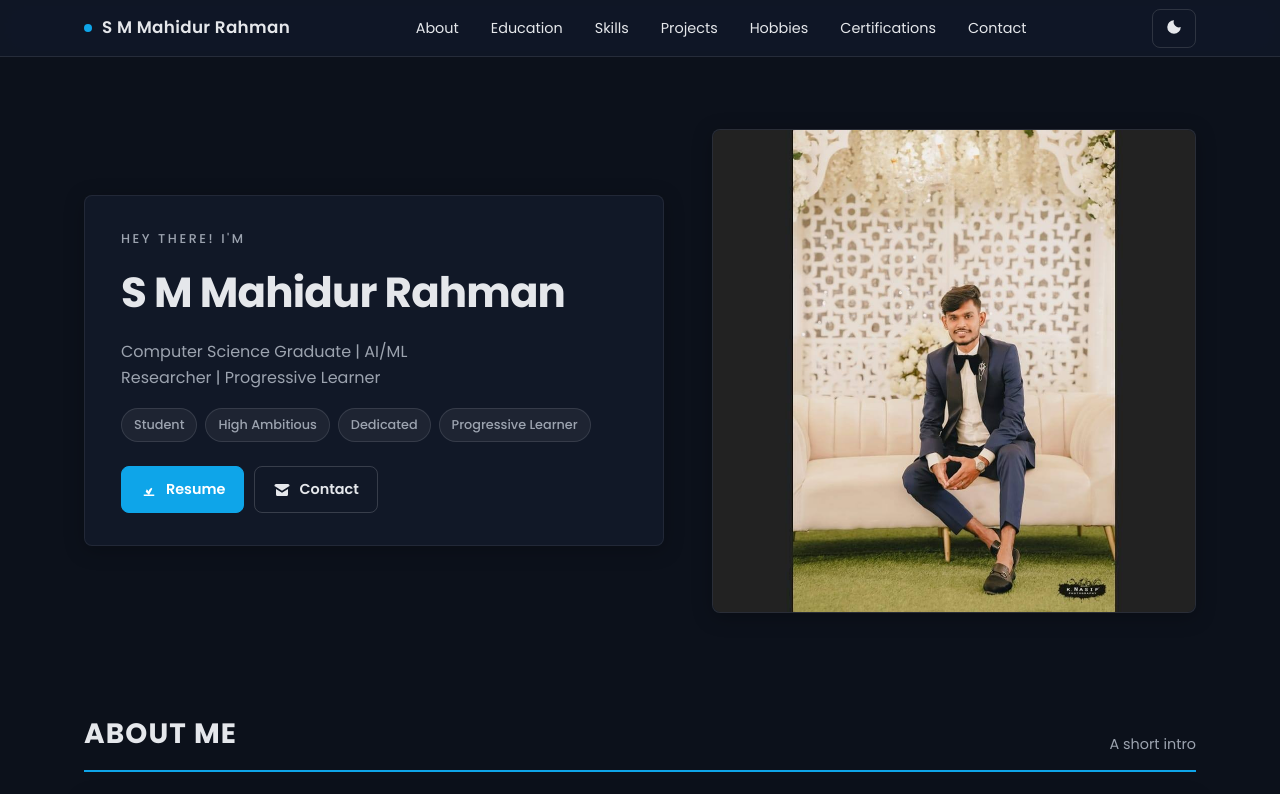
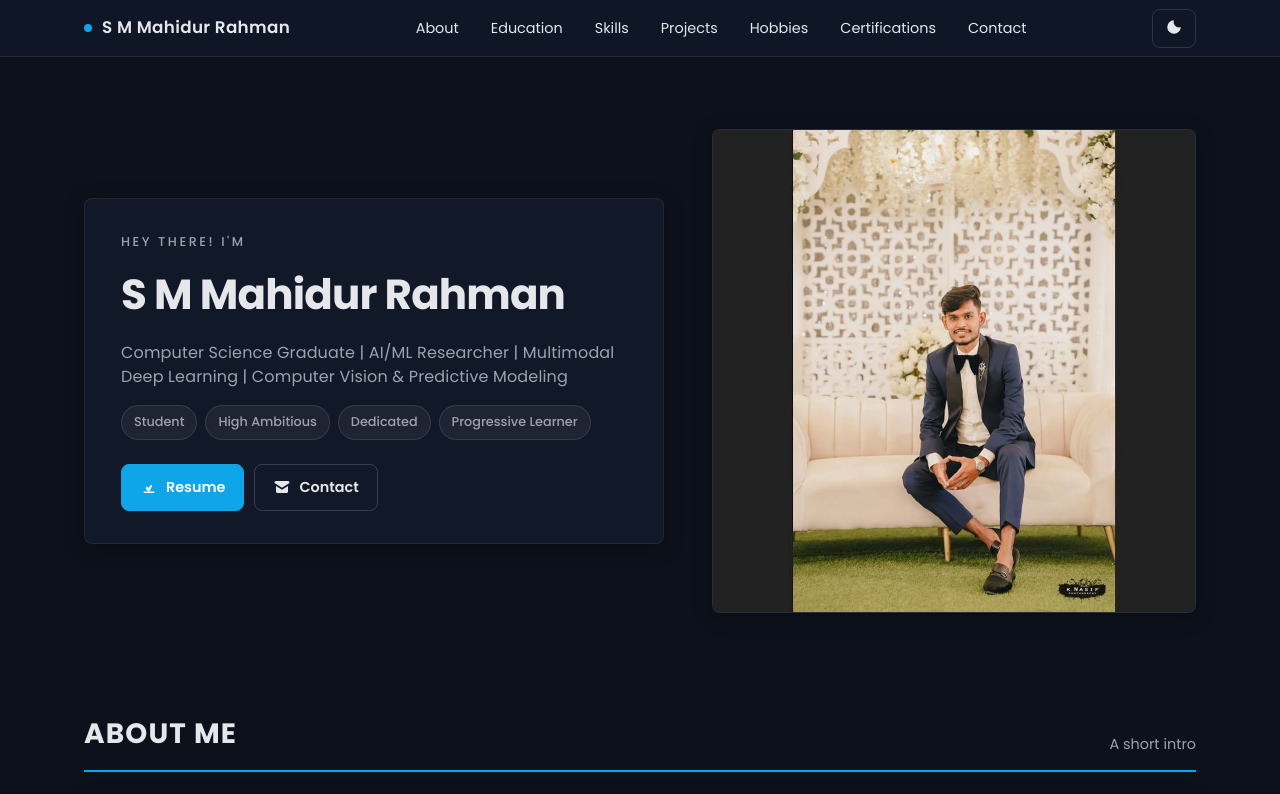
Before and after one commit to MahidurSakib/Portfolio, a plain HTML site: page index.html in a window 1280 px wide. Shown: the top 794 px of the page. Drawn offline with Linux system fonts and the light colour scheme.

Commit message:
about me edited

```diff
--- a/index.html
+++ b/index.html
@@ -104,7 +104,7 @@
     .hero .intro{padding:32px 36px}
     .kicker{font-weight:500; color:var(--muted); text-transform:uppercase; letter-spacing:.2em; font-size:.8rem}
     h1{font-family:var(--font); font-size: clamp(28px, 4vw, 42px); line-height:1.2; margin:.4em 0 .5em; font-weight:700; letter-spacing:-.02em; color:var(--text)}
-    .tagline{font-size:1rem; color:var(--muted); font-weight:400; line-height:1.65; max-width:32ch}
+    .tagline{font-size:1rem; color:var(--muted); font-weight:400; line-height:1.5; max-width:56ch; letter-spacing:.01em}
     .cta{display:flex; flex-wrap:wrap; gap:10px; margin-top:24px}
     .btn{
       display:inline-flex; align-items:center; gap:8px; border:1px solid transparent; text-decoration:none;
@@ -317,7 +317,7 @@
         <div class="card intro">
           <div class="kicker">Hey There! I'm</div>
           <h1 id="hero-title">S M Mahidur Rahman</h1>
-          <p class="tagline">Computer Science Graduate | AI/ML Researcher | Progressive Learner</p>
+          <p class="tagline">Computer Science Graduate | AI/ML Researcher | Multimodal Deep Learning | Computer Vision & Predictive Modeling</p>
 
           <div class="chip-row" aria-label="Highlights">
             <span class="chip">Student</span>
```
